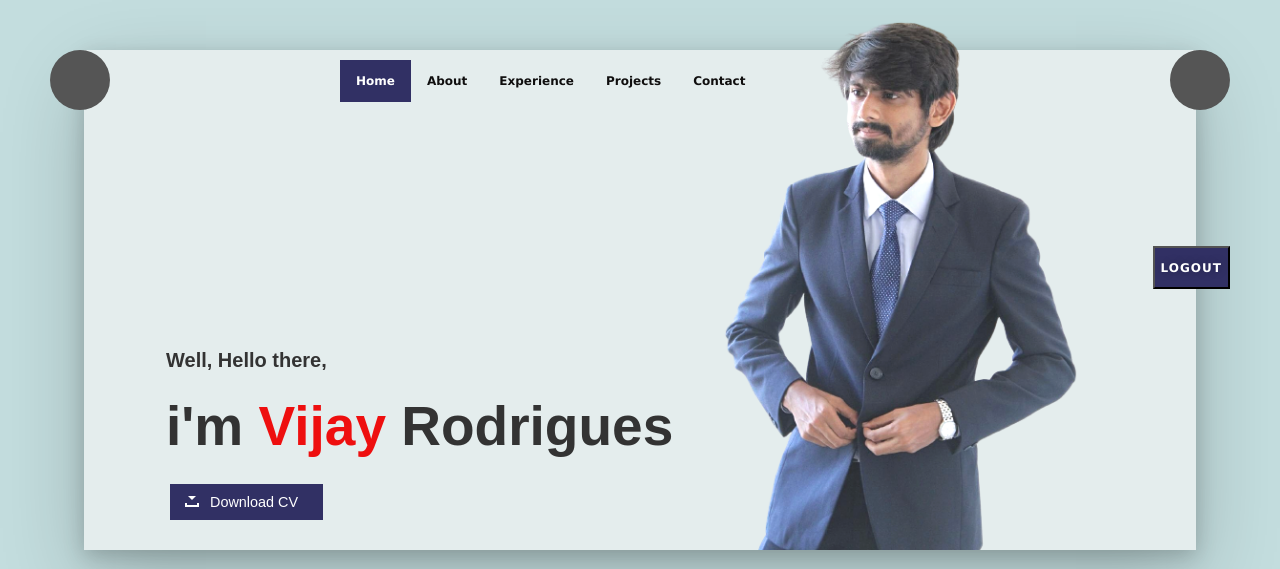
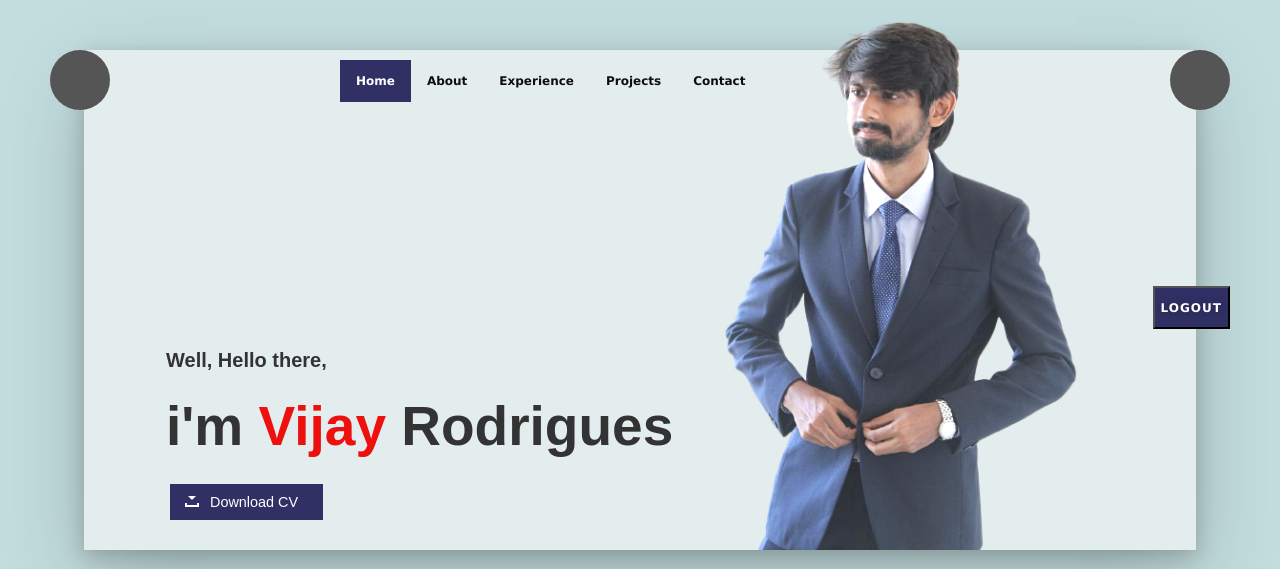
Before and after one commit to VijayRodrigues/pers-proj-app, a Flask app: template templates/profile.html in a window 1280 px wide. Shown: the top 569 px of the page. Run offline with Flask 2, Linux system fonts and the light colour scheme; the template is opened without the code that fills it, so the values that code supplies are empty; some libraries are stand-ins or nearby versions; some web fonts are replaced.

Commit message:
Update style_prof.css

```diff
--- a/static/style_prof.css
+++ b/static/style_prof.css
@@ -12,7 +12,7 @@ body {
 
  .login{
   position:relative;
-  top: -240px;
+  top: -200px;
 
  }
 
```
